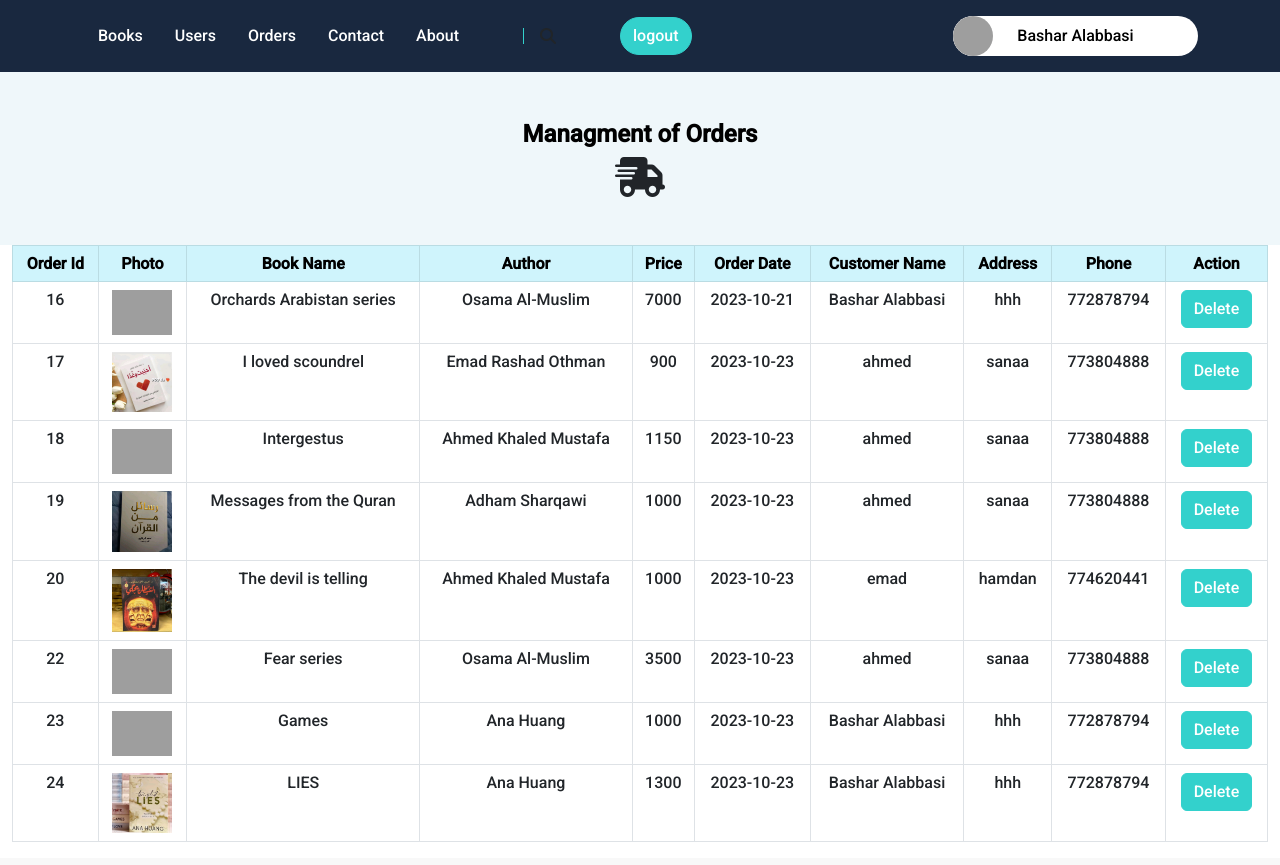
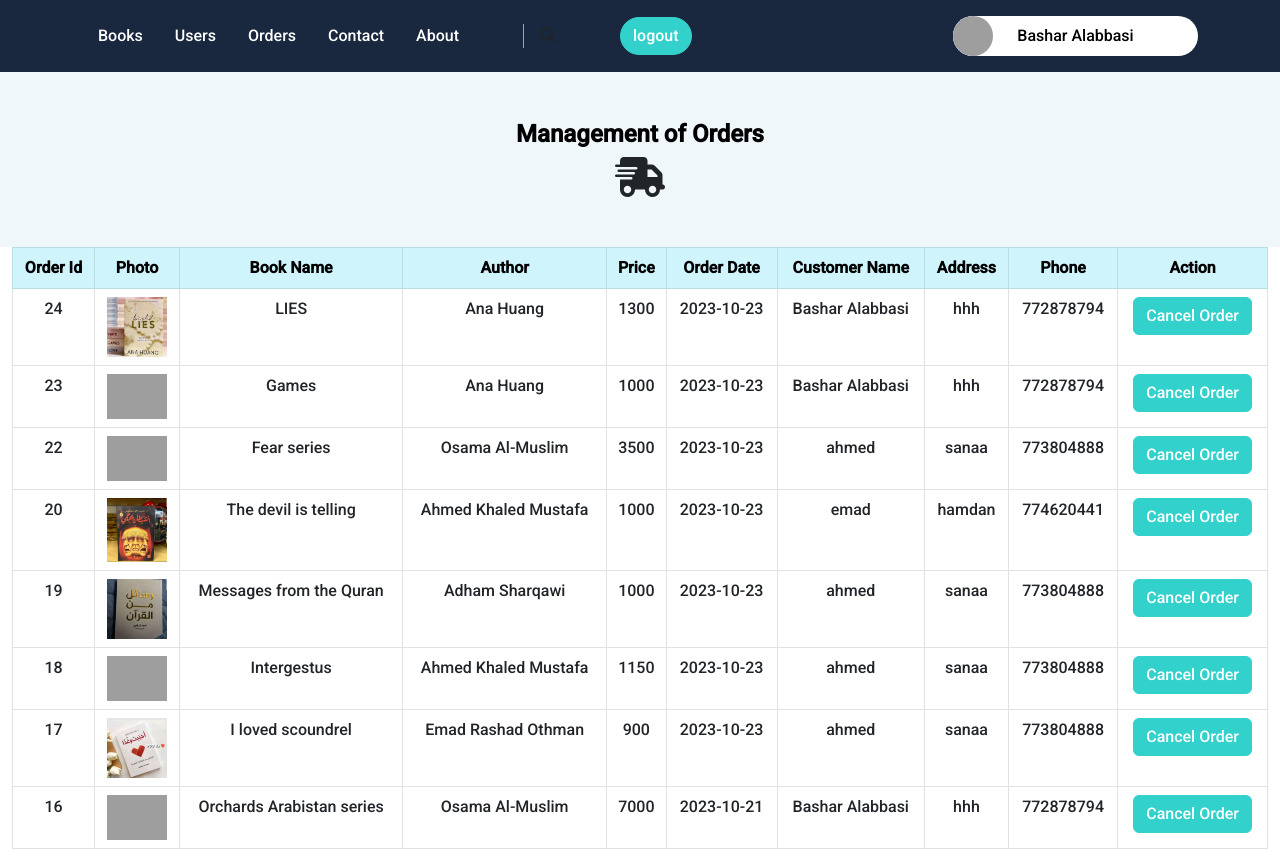
Before and after one commit to mofalabbasi/The_project, a PHP site: page /Aorder.php in a window 1280 px wide. Before the commit the page ends 842 px from the top, so only its background shows below. Run offline with PHP 8.4, Linux system fonts and the light colour scheme; a user stored in the database is signed in; data comes from the database, SQL or seed files in the repository; some libraries are stand-ins or nearby versions; grey boxes are pictures that could not be loaded.

Commit message:
Fix order cancellation and restore stock safely

```diff
--- a/Aorder.php
+++ b/Aorder.php
@@ -1,81 +1,94 @@
 <?php
-session_start();
-if(!isset($_SESSION['id']))
-{
-  header('refresh:0;index.php');
+require_once "includes/auth.php";
+require_admin();
+include "includes/connect_db.php";
+
+$successMessage = '';
+$errorMessage = '';
+
+if ($_SERVER['REQUEST_METHOD'] === 'GET' && isset($_GET['id'], $_GET['delete'])) {
+    $orderId = filter_var($_GET['id'], FILTER_VALIDATE_INT, ['options' => ['min_range' => 1]]);
+
+    if ($orderId === false) {
+        $errorMessage = 'Invalid order ID.';
+    } else {
+        try {
+            $db->beginTransaction();
+
+            $stmt = $db->prepare("SELECT * FROM orders WHERE id = :id LIMIT 1 FOR UPDATE");
+            $stmt->execute([':id' => $orderId]);
+            $order = $stmt->fetch();
+
+            if (!$order) {
+                throw new RuntimeException('Order not found.');
+            }
+
+            // Deleting an order means cancelling it, so return one copy to stock.
+            $bookStmt = $db->prepare(
+                "SELECT book_id, quantity FROM books
+                 WHERE book_name = :bookName AND author = :authorName
+                 LIMIT 1 FOR UPDATE"
+            );
+            $bookStmt->execute([
+                ':bookName' => $order['bookName'],
+                ':authorName' => $order['authorName']
+            ]);
+            $book = $bookStmt->fetch();
+
+            if ($book) {
+                $newQuantity = (int)$book['quantity'] + 1;
+                $stockStmt = $db->prepare("UPDATE books SET quantity = :quantity WHERE book_id = :bookId");
+                $stockStmt->execute([
+                    ':quantity' => $newQuantity,
+                    ':bookId' => (int)$book['book_id']
+                ]);
+            }
+
+            $deleteStmt = $db->prepare("DELETE FROM orders WHERE id = :id");
+            $deleteStmt->execute([':id' => $orderId]);
+
+            if ($deleteStmt->rowCount() !== 1) {
+                throw new RuntimeException('Order could not be deleted.');
+            }
+
+            $db->commit();
+            $successMessage = $book
+                ? 'Order cancelled and the book quantity was restored.'
+                : 'Order deleted. The original book is no longer in the catalog, so stock could not be restored.';
+        } catch (Throwable $e) {
+            if ($db->inTransaction()) {
+                $db->rollBack();
+            }
+            $errorMessage = $e->getMessage();
+        }
+    }
 }
 ?>
-<html>
-
+<!DOCTYPE html>
+<html lang="en">
 <head>
   <meta charset="UTF-8" />
   <meta name="viewport" content="width=device-width, initial-scale=1.0" />
-  <title>Market Books</title>
+  <title>Market Books - Orders</title>
   <link rel="stylesheet" href="css/bootstrap.min.css" />
   <link rel="stylesheet" href="css/all.min.css" />
   <link rel="stylesheet" href="css/boot.css" />
   <link rel="preconnect" href="https://fonts.googleapis.com" />
   <link rel="preconnect" href="https://fonts.gstatic.com" crossorigin />
-  <link href="https://fonts.googleapis.com/css2?family=Roboto:ital,wght@0,100;0,300;0,500;1,100&display=swap"
-    rel="stylesheet" />
+  <link href="https://fonts.googleapis.com/css2?family=Roboto:ital,wght@0,100;0,300;0,500;1,100&display=swap" rel="stylesheet" />
 </head>
+<body>
+<?php include "includes/adminHeader.php"; ?>
 
-<body>
-  <?php
-  include "includes/connect_db.php";
-  include "includes/adminHeader.php";
-
-  if (isset($_GET['id']) && isset($_GET['delete'])) {
-    $id = $_GET['id'];
-
-    $stmt = $db->prepare("SELECT * FROM orders WHERE id = :id");
-    $stmt->bindParam(':id', $id);
-    $stmt->execute();
-    $order = $stmt->fetch(PDO::FETCH_ASSOC);
-    $bookName = $order['bookName'];
-
-
-    $stmt = $db->prepare("SELECT * FROM books WHERE book_name = :book_name");
-    $stmt->bindParam(':book_name', $bookName);
-    $stmt->execute();
-    $book = $stmt->fetch(PDO::FETCH_ASSOC);
-    $quantity = $book['quantity'];
-    $quantity -= 1;
-    if ($quantity == 0) {
-      $stmt = $db->prepare("Delete from books where book_name= :book_name");
-      $stmt->bindParam(':book_name', $bookName);
-      $stmt->execute();
-      $rowCount = $stmt->rowCount();
-      if ($rowCount > 0) {
-        echo "<div class='alert alert-success'role='alert'>This is the last book \n The book has been deleted from the system.</div>";
-      }
-
-    } else {
-      $stmt = $db->prepare("Update books set quantity=:quantity where book_name=:book_name");
-      $stmt->bindParam(':book_name', $bookName);
-      $stmt->bindParam(':quantity', $quantity);
-      $stmt->execute();
-      $rowCount = $stmt->rowCount();
-      if ($rowCount > 0) {
-        echo "<div class='alert alert-success'role='alert'>The quantity has been updated for " . $bookName . "'s book!</div>";
-      }
-    }
-
-    $stmt = $db->prepare("Delete from orders where id= :id");
-    $stmt->bindParam(':id', $id);
-    $stmt->execute();
-    $rowCount = $stmt->rowCount();
-    if ($rowCount > 0) {
-      echo "<div class='alert alert-success'role='alert'>Order delete successfully.</div>";
-    } else {
-      echo "<div class='alert alert-danger'role='alert'>Order not found.</div>";
-    }
-  }
-  ?>
-
+<?php if ($successMessage !== ''): ?>
+  <div class="alert alert-success" role="alert"><?php echo htmlspecialchars($successMessage, ENT_QUOTES, 'UTF-8'); ?></div>
+<?php endif; ?>
+<?php if ($errorMessage !== ''): ?>
+  <div class="alert alert-danger" role="alert"><?php echo htmlspecialchars($errorMessage, ENT_QUOTES, 'UTF-8'); ?></div>
+<?php endif; ?>
 
 <div class="project text-center pt-5 pb-5">
-    <h4 class="text-black fw-bold"> Managment of Orders </h4>
+  <h4 class="text-black fw-bold">Management of Orders</h4>
   <i class="fa-solid fa-truck-fast fs-1"></i>
 </div>
 
@@ -95,32 +108,46 @@ if(!isset($_SESSION['id']))
         <th>Action</th>
       </tr>
     </thead>
+    <tbody>
+    <?php
+    $stmt = $db->query(
+        "SELECT o.id, o.address, o.phone, o.bookName, o.authorName, o.orderDate,
+                o.price, o.img, u.name
+         FROM orders AS o
+         JOIN user AS u ON o.userId = u.id
+         ORDER BY o.id DESC"
+    );
+    $orders = $stmt->fetchAll();
 
-      <?php
-      $stmt = $db->prepare("SELECT o.id, o.address, o.phone, o.bookName, o.authorName, o.orderDate, o.price, o.img, u.name FROM orders AS o JOIN user AS u ON o.userId = u.id;");
-      $stmt->execute();
-      $orders = $stmt->fetchAll(PDO::FETCH_ASSOC);
-      foreach ($orders as $order) {
-        echo "<tr>";
-        echo "<td>" . $order['id'] . "</td>";
-        echo "<td> <img class='' width=60px src='" . $order['img'] . "' /> </td>";
-        echo "<td>" . $order['bookName'] . "</td>";
-        echo "<td>" . $order['authorName'] . "</td>";
-        echo "<td>" . $order['price'] . "</td>";
-        echo "<td>" . $order['orderDate'] . "</td>";
-        echo "<td>" . $order['name'] . "</td>";
-        echo "<td>" . $order['address'] . "</td>";
-        echo "<td>" . $order['phone'] . "</td>";
-        echo "<td> <a href='Aorder.php?delete=1&&id=" . $order['id'] . "' class='btn btn-danger'>Delete</a></td>";
-        echo "</tr>";
-      }
+    foreach ($orders as $order):
     ?>
+      <tr>
+        <td><?php echo (int)$order['id']; ?></td>
+        <td><img width="60" src="<?php echo htmlspecialchars($order['img'], ENT_QUOTES, 'UTF-8'); ?>" alt="Book cover"></td>
+        <td><?php echo htmlspecialchars($order['bookName'], ENT_QUOTES, 'UTF-8'); ?></td>
+        <td><?php echo htmlspecialchars($order['authorName'], ENT_QUOTES, 'UTF-8'); ?></td>
+        <td><?php echo htmlspecialchars((string)$order['price'], ENT_QUOTES, 'UTF-8'); ?></td>
+        <td><?php echo htmlspecialchars($order['orderDate'], ENT_QUOTES, 'UTF-8'); ?></td>
+        <td><?php echo htmlspecialchars($order['name'], ENT_QUOTES, 'UTF-8'); ?></td>
+        <td><?php echo htmlspecialchars($order['address'], ENT_QUOTES, 'UTF-8'); ?></td>
+        <td><?php echo htmlspecialchars((string)$order['phone'], ENT_QUOTES, 'UTF-8'); ?></td>
+        <td>
+          <a href="Aorder.php?delete=1&id=<?php echo (int)$order['id']; ?>"
+             class="btn btn-danger"
+             onclick="return confirm('Cancel this order and restore the book to stock?');">Cancel Order</a>
+        </td>
+      </tr>
+    <?php endforeach; ?>
+
+    <?php if (empty($orders)): ?>
+      <tr><td colspan="10">No orders found.</td></tr>
+    <?php endif; ?>
+    </tbody>
   </table>
 </div>
-  </div>
+
 <script src="js/bootstrap.bundle.min.js"></script>
 <script src="js/all.min.js"></script>
 <script src="bootstrap/dist/js/bootstrap.min.js"></script>
 </body>
-
 </html>
```
Lines whose indentation alone changed are shown as unchanged.
